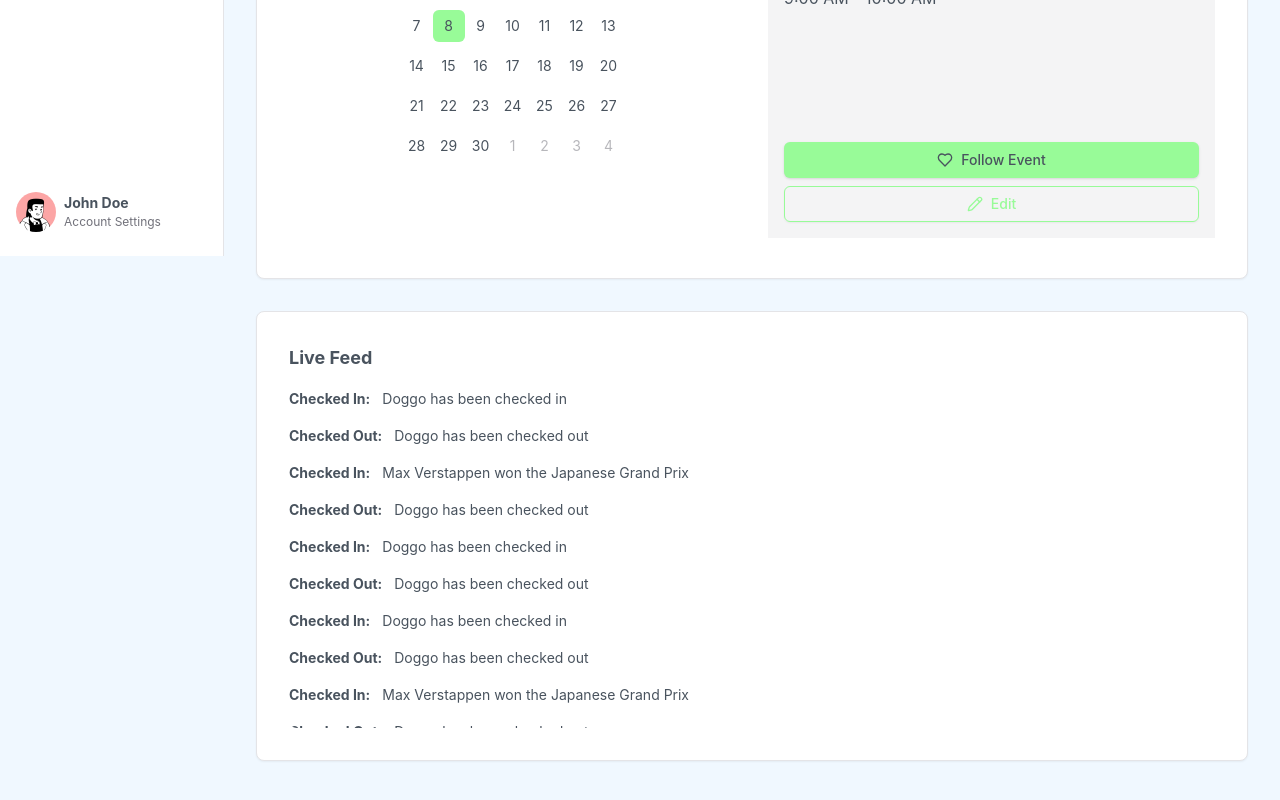
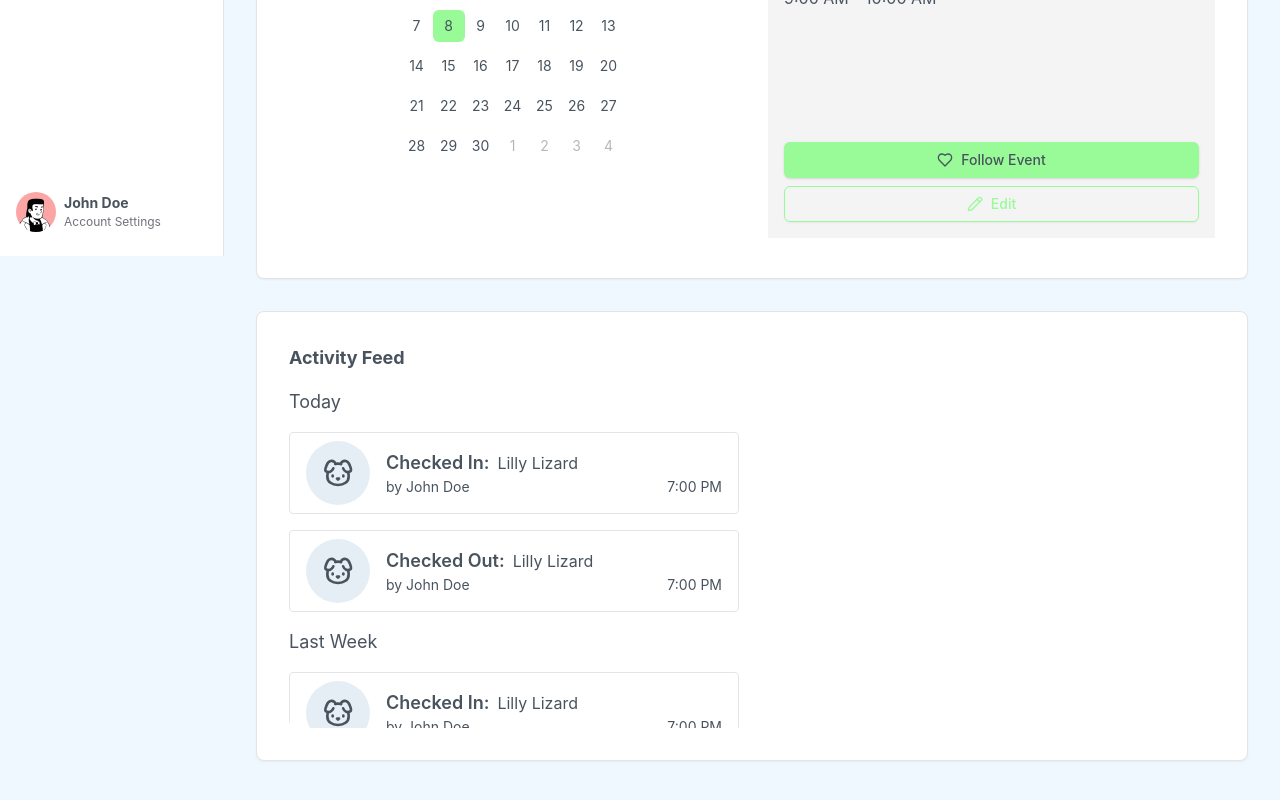
Before and after one commit to tyball21/Open-HAMS, a React (Vite) app in the folder frontend/: page /dashboard in a window 1280 px wide. Shown: the part 544-1344 px from the top of the page. Built offline with nearby package versions, Linux system fonts and the light colour scheme.

Commit message:
Refactor LiveFeed component and add ActivityItem component

```diff
--- a/frontend/src/components/live-feed.jsx
+++ b/frontend/src/components/live-feed.jsx
@@ -1,57 +1,56 @@
+import { Dog } from "lucide-react";
 import { ScrollArea } from "./ui/scroll-area";
 
 export function LiveFeed() {
   var liveFeed = [
     {
       event: "Checked In",
-      description: "Doggo has been checked in",
+      name: "Lilly Lizard",
+      by: "John Doe",
     },
     {
       event: "Checked Out",
-      description: "Doggo has been checked out",
-    },
-    {
-      event: "Checked In",
-      description: "Max Verstappen won the Japanese Grand Prix",
-    },
-    {
-      event: "Checked Out",
-      description: "Doggo has been checked out",
-    },
-    {
-      event: "Checked In",
-      description: "Doggo has been checked in",
-    },
-    {
-      event: "Checked Out",
-      description: "Doggo has been checked out",
+      name: "Lilly Lizard",
+      by: "John Doe",
     },
   ];
 
-  liveFeed = [...liveFeed, ...liveFeed, ...liveFeed, ...liveFeed, ...liveFeed];
-
   return (
-    <ScrollArea className="h-[450px] rounded-lg bg-white p-4 shadow-sm border lg:p-8">
-      <h2 className="text-lg font-bold text-foreground">Live Feed</h2>
-      <div className="mt-4 space-y-4">
+    <ScrollArea className="h-[450px] rounded-lg border bg-white p-4 shadow-sm lg:p-8">
+      <h2 className="text-lg font-bold text-foreground">Activity Feed</h2>
+      <div className="mb-6 mt-4 lg:max-w-[450px] space-y-4">
+        <h2 className="text-lg text-foreground">Today</h2>
         {liveFeed.map((feed, index) => (
-          <Description
-            key={index}
-            title={feed.event}
-            description={feed.description}
-          />
+          <ActivityItem key={index} feed={feed} />
+        ))}
+        <h2 className="text-lg text-foreground">Last Week</h2>
+        {liveFeed.map((feed, index) => (
+          <ActivityItem key={index} feed={feed} />
+        ))}
+        <h2 className="text-lg text-foreground">Last Month</h2>
+        {liveFeed.map((feed, index) => (
+          <ActivityItem key={index} feed={feed} />
         ))}
       </div>
     </ScrollArea>
   );
 }
 
-function Description({ title, description }) {
+function ActivityItem({ feed }) {
   return (
-    <div className="flex flex-col gap-6">
-      <div className="flex items-center text-[14px]">
-        <h3 className="mr-3 font-bold">{title}:</h3>
-        <p className="">{description}</p>
+    <div className="flex items-center gap-4 rounded-sm border p-2 px-4">
+      <div className="flex items-center justify-center rounded-full bg-[#E6EEF5] p-4">
+        <Dog className="size-8" />
+      </div>
+      <div className="flex w-full flex-col justify-between">
+        <div className="flex items-center gap-2">
+          <h3 className="text-lg font-semibold">{feed.event}:</h3>
+          <p className="">Lilly Lizard</p>
+        </div>
+        <div className="flex w-full items-center justify-between gap-2 text-sm">
+          <p>by John Doe</p>
+          <p className="">7:00 PM</p>
+        </div>
       </div>
     </div>
   );
```
